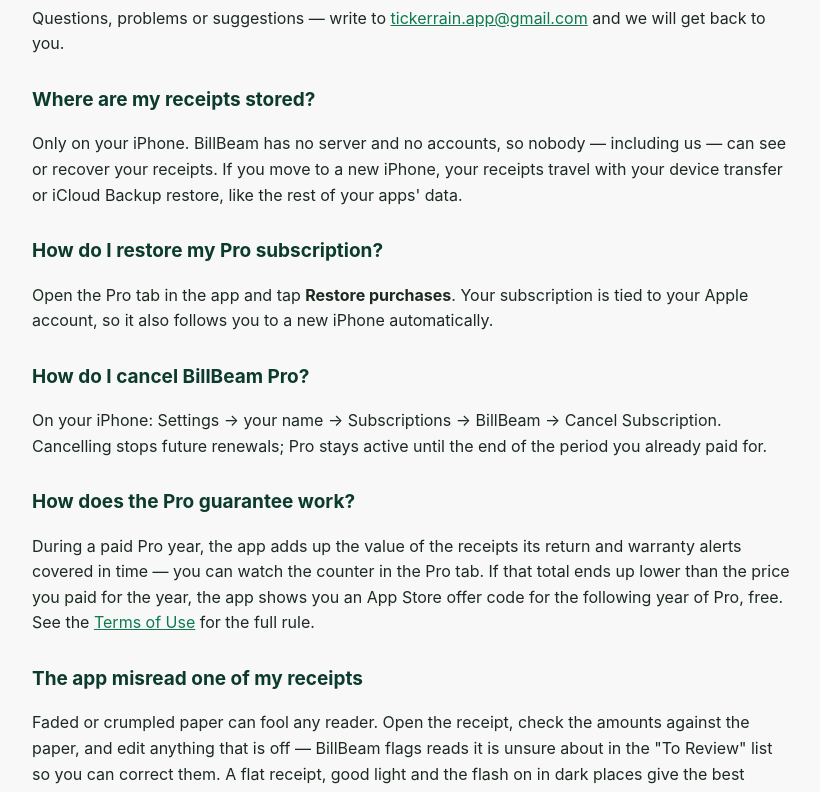
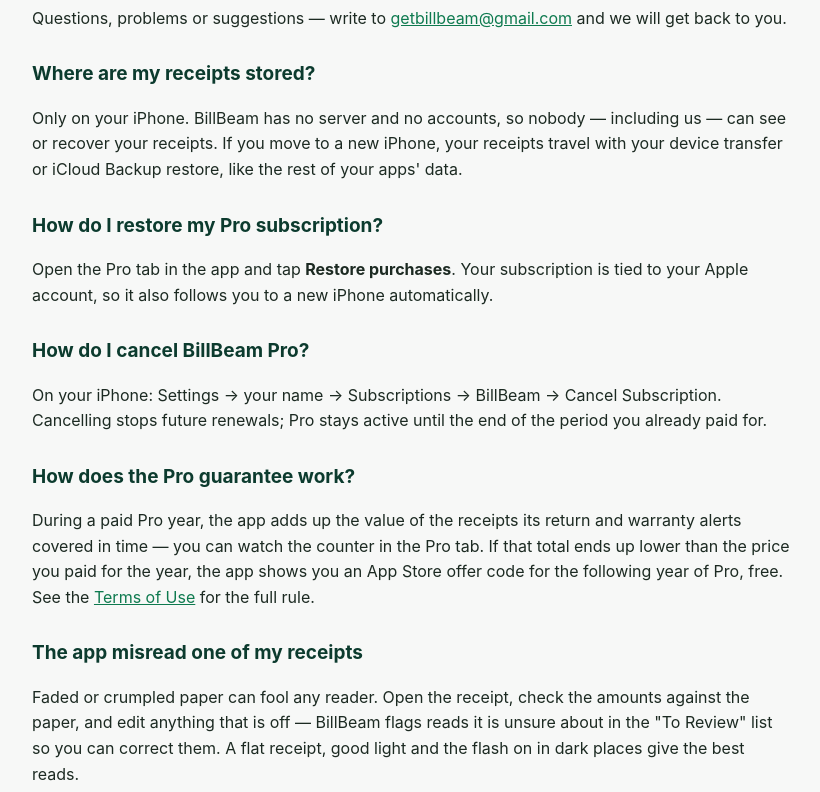
Before and after one commit to tickerrainapp-maker/billbeam, a plain HTML site: page support.html in a window 1280 px wide. Shown: the part 143-935 px from the top of the page, without its empty margins (228-1048 px from the left). Drawn offline with Linux system fonts and the light colour scheme.

Commit message:
Update contact email to getbillbeam@gmail.com

```diff
--- a/support.html
+++ b/support.html
@@ -21,7 +21,7 @@
 <div class="wrap">
 <header><div class="mark">B</div><strong>BillBeam</strong></header>
 <h1>Support</h1>
-<p>Questions, problems or suggestions — write to <a href="mailto:tickerrain.app@gmail.com">tickerrain.app@gmail.com</a> and we will get back to you.</p>
+<p>Questions, problems or suggestions — write to <a href="mailto:getbillbeam@gmail.com">getbillbeam@gmail.com</a> and we will get back to you.</p>
 
 <h2>Where are my receipts stored?</h2>
 <p>Only on your iPhone. BillBeam has no server and no accounts, so nobody — including us — can see or recover your receipts. If you move to a new iPhone, your receipts travel with your device transfer or iCloud Backup restore, like the rest of your apps' data.</p>
```
